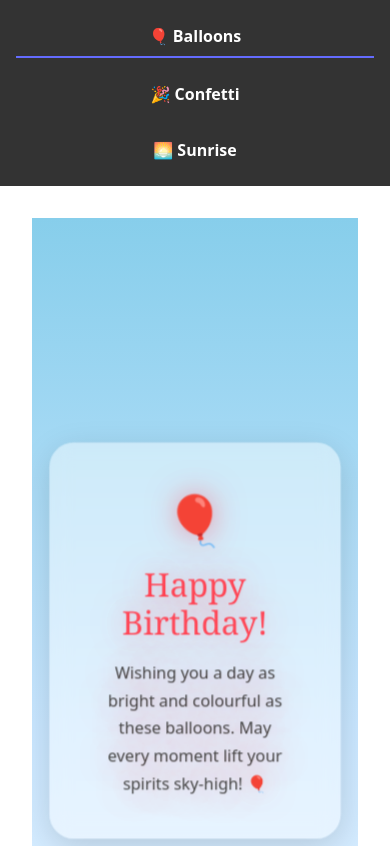
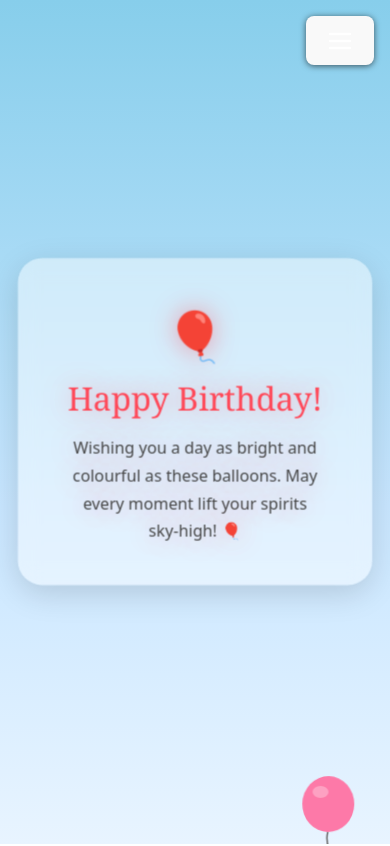
Before and after one commit to ChenPeleg/birthday-greetings, a React (Vite) app: page / in a window 390 px wide. Shown: the top 846 px of the page. Built offline with nearby package versions, Linux system fonts and the light colour scheme.

Commit message:
Make greetings full-screen, navbar transparent, add mobile hamburger menu
Co-authored-by: ChenPeleg <24780916+ChenPeleg@users.noreply.github.com>

```diff
--- a/src/App.jsx
+++ b/src/App.jsx
@@ -10,9 +10,9 @@ function App() {
   return (
     <GreetingProvider>
       <Router basename={import.meta.env.BASE_URL}>
-        <div className="flex flex-col min-h-screen text-center w-full m-0 p-0">
+        <div className="relative w-full m-0 p-0">
           <Navbar />
-          <main className="flex-1 p-8">
+          <main>
             <Routes>
               <Route path="/" element={<Greeting1 />} />
               <Route path="/greeting2" element={<Greeting2 />} />
--- a/src/components/Navbar.jsx
+++ b/src/components/Navbar.jsx
@@ -1,29 +1,67 @@
-import React from 'react';
+import React, { useState } from 'react';
 import { NavLink } from 'react-router-dom';
 
+const NAV_LINKS = [
+  { to: '/', label: '🎈 Balloons', end: true },
+  { to: '/greeting2', label: '🎉 Confetti' },
+  { to: '/greeting3', label: '🌅 Sunrise' },
+];
+
 const Navbar = () => {
+  const [menuOpen, setMenuOpen] = useState(false);
+
   const linkClass = ({ isActive }) =>
-    `text-white no-underline font-bold block md:inline p-2 md:p-0 ${isActive ? 'text-[#646cff] border-b-2 border-[#646cff]' : ''}`;
+    `text-white no-underline font-bold p-2 drop-shadow-[0_1px_3px_rgba(0,0,0,0.6)] ${isActive ? 'text-[#646cff] border-b-2 border-[#646cff]' : ''}`;
+
+  const closeMenu = () => setMenuOpen(false);
 
   return (
-    <nav className="bg-[#333] p-4">
-      <ul className="list-none p-0 m-0 flex flex-col md:flex-row justify-center gap-4 md:gap-8">
-        <li>
-          <NavLink to="/" end className={linkClass}>
-            🎈 Balloons
-          </NavLink>
-        </li>
-        <li>
-          <NavLink to="/greeting2" className={linkClass}>
-            🎉 Confetti
-          </NavLink>
-        </li>
-        <li>
-          <NavLink to="/greeting3" className={linkClass}>
-            🌅 Sunrise
-          </NavLink>
-        </li>
+    <nav className="fixed top-0 left-0 right-0 z-50 bg-transparent">
+      {/* Desktop nav */}
+      <ul className="hidden md:flex list-none p-4 m-0 justify-center gap-8">
+        {NAV_LINKS.map(({ to, label, end }) => (
+          <li key={to}>
+            <NavLink to={to} end={end} className={linkClass}>
+              {label}
+            </NavLink>
+          </li>
+        ))}
       </ul>
+
+      {/* Mobile hamburger button */}
+      <div className="md:hidden flex justify-end p-4">
+        <button
+          onClick={() => setMenuOpen(!menuOpen)}
+          className="text-white focus:outline-none drop-shadow-[0_1px_3px_rgba(0,0,0,0.6)]"
+          aria-label="Toggle menu"
+        >
+          {menuOpen ? (
+            <svg width="28" height="28" viewBox="0 0 28 28" fill="none">
+              <line x1="4" y1="4" x2="24" y2="24" stroke="white" strokeWidth="2.5" strokeLinecap="round" />
+              <line x1="24" y1="4" x2="4" y2="24" stroke="white" strokeWidth="2.5" strokeLinecap="round" />
+            </svg>
+          ) : (
+            <svg width="28" height="28" viewBox="0 0 28 28" fill="none">
+              <line x1="4" y1="7" x2="24" y2="7" stroke="white" strokeWidth="2.5" strokeLinecap="round" />
+              <line x1="4" y1="14" x2="24" y2="14" stroke="white" strokeWidth="2.5" strokeLinecap="round" />
+              <line x1="4" y1="21" x2="24" y2="21" stroke="white" strokeWidth="2.5" strokeLinecap="round" />
+            </svg>
+          )}
+        </button>
+      </div>
+
+      {/* Mobile dropdown menu */}
+      {menuOpen && (
+        <ul className="md:hidden list-none p-0 m-0 flex flex-col items-end gap-2 px-4 pb-4">
+          {NAV_LINKS.map(({ to, label, end }) => (
+            <li key={to}>
+              <NavLink to={to} end={end} className={linkClass} onClick={closeMenu}>
+                {label}
+              </NavLink>
+            </li>
+          ))}
+        </ul>
+      )}
     </nav>
   );
 };
```
